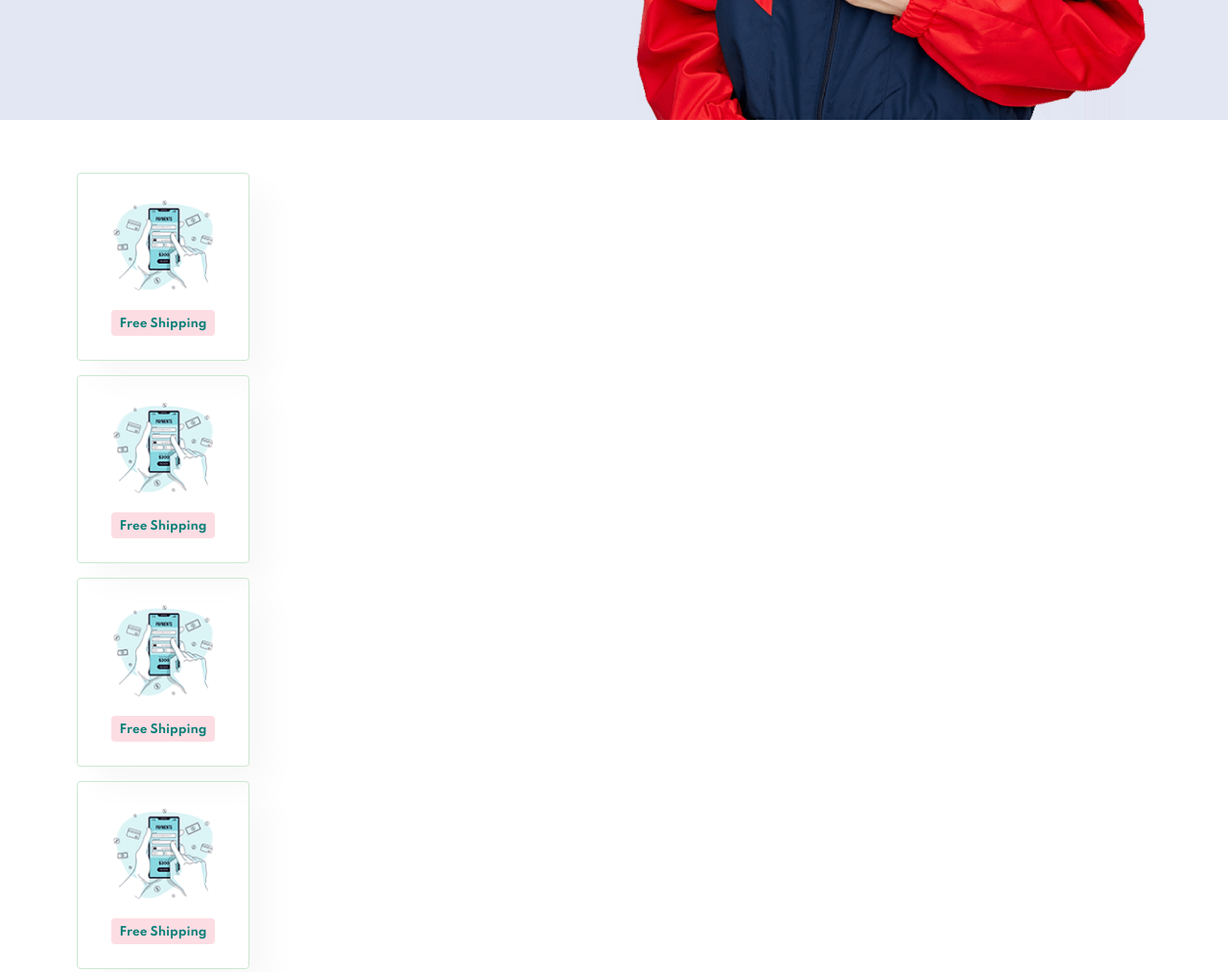
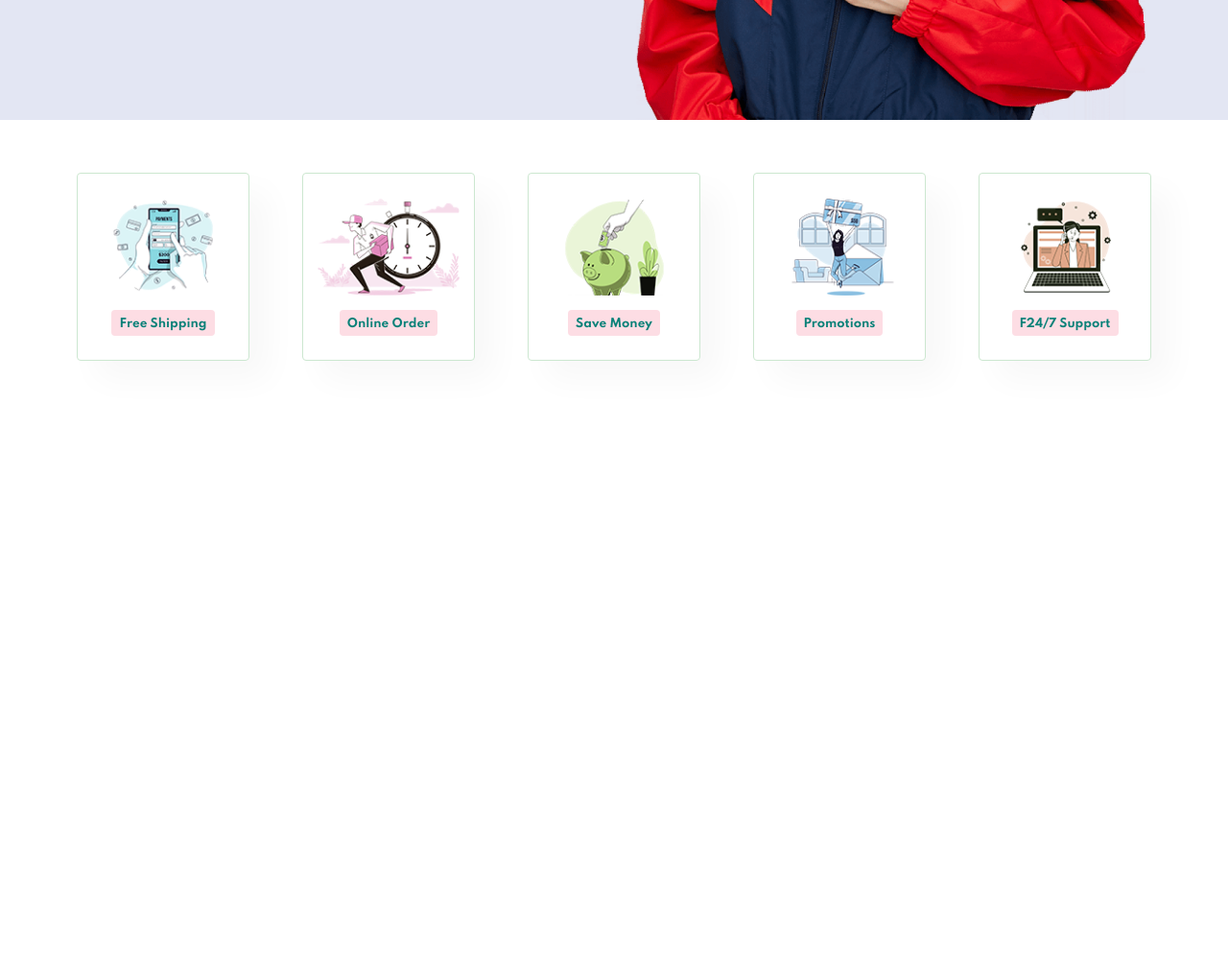
Before and after one commit to TrevorA17/E-Commerce-Website, a plain HTML site: page index.html in a window 1280 px wide. Shown: the part 680-1693 px from the top of the page at 96% size. After the commit the page ends 1111 px from the top, so only its background shows below. Drawn offline with Linux system fonts and the light colour scheme.

Commit message:
added and styled all features

```diff
--- a/index.html
+++ b/index.html
@@ -41,24 +41,22 @@
             <h6> Free Shipping </h6>
         </div>
         <div class="fe-box">
-            <img src="img/features/f1.png" alt="">
-            <h6> Free Shipping </h6>
+            <img src="img/features/f2.png" alt="">
+            <h6> Online Order </h6>
         </div>
         <div class="fe-box">
-            <img src="img/features/f1.png" alt="">
-            <h6> Free Shipping </h6>
+            <img src="img/features/f3.png" alt="">
+            <h6> Save Money </h6>
         </div>
         <div class="fe-box">
-            <img src="img/features/f1.png" alt="">
-            <h6> Free Shipping </h6>
+            <img src="img/features/f4.png" alt="">
+            <h6> Promotions </h6>
         </div>
         <div class="fe-box">
-            <img src="img/features/f1.png" alt="">
-            <h6> Free Shipping </h6>
+            <img src="img/features/f6.png" alt="">
+            <h6> F24/7 Support </h6>
         </div>
         </section>
-
-
         <script src="script.js"></script>
     </body>
 
--- a/style.css
+++ b/style.css
@@ -134,6 +134,13 @@ body {
   font-size: 15px;
 }
 
+#feature{
+  display: flex;
+  align-items: center;
+  justify-content: space-between;
+  flex-wrap: wrap;
+}
+
 #feature .fe-box{
   width: 180px;
   text-align: center;
```
